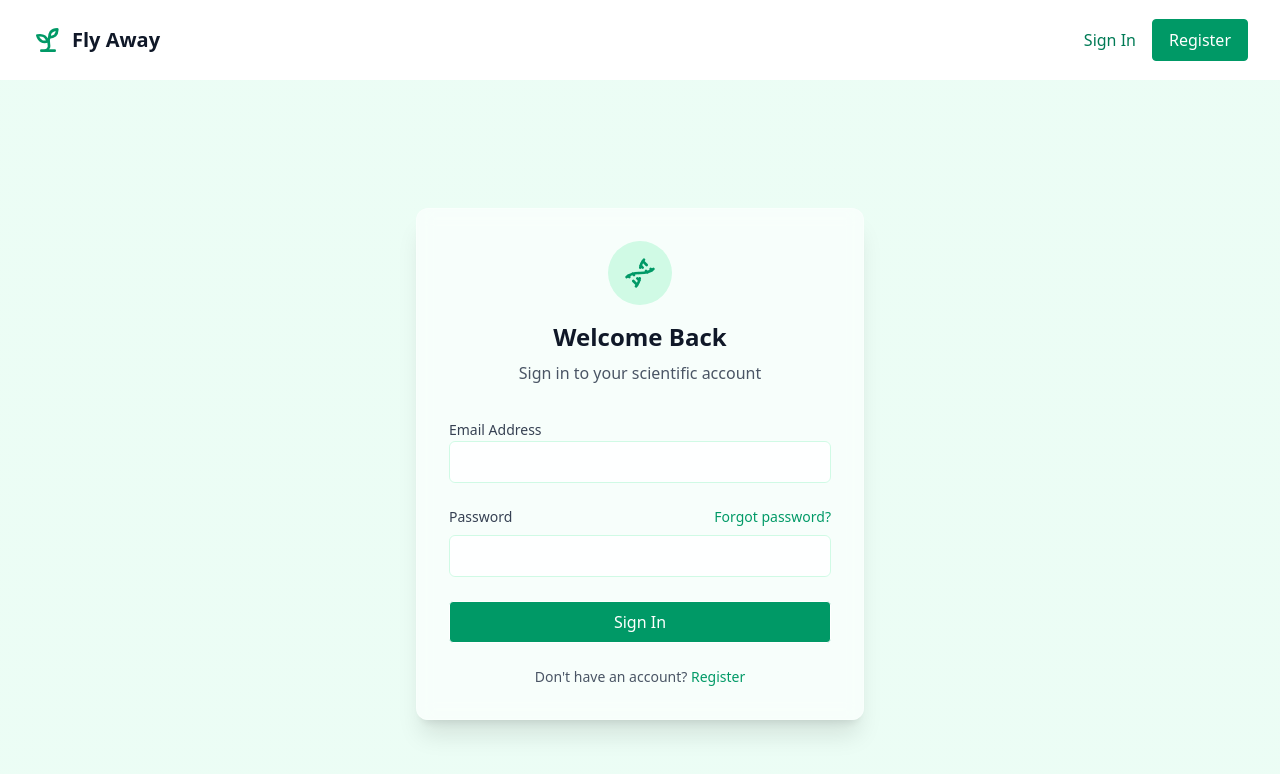
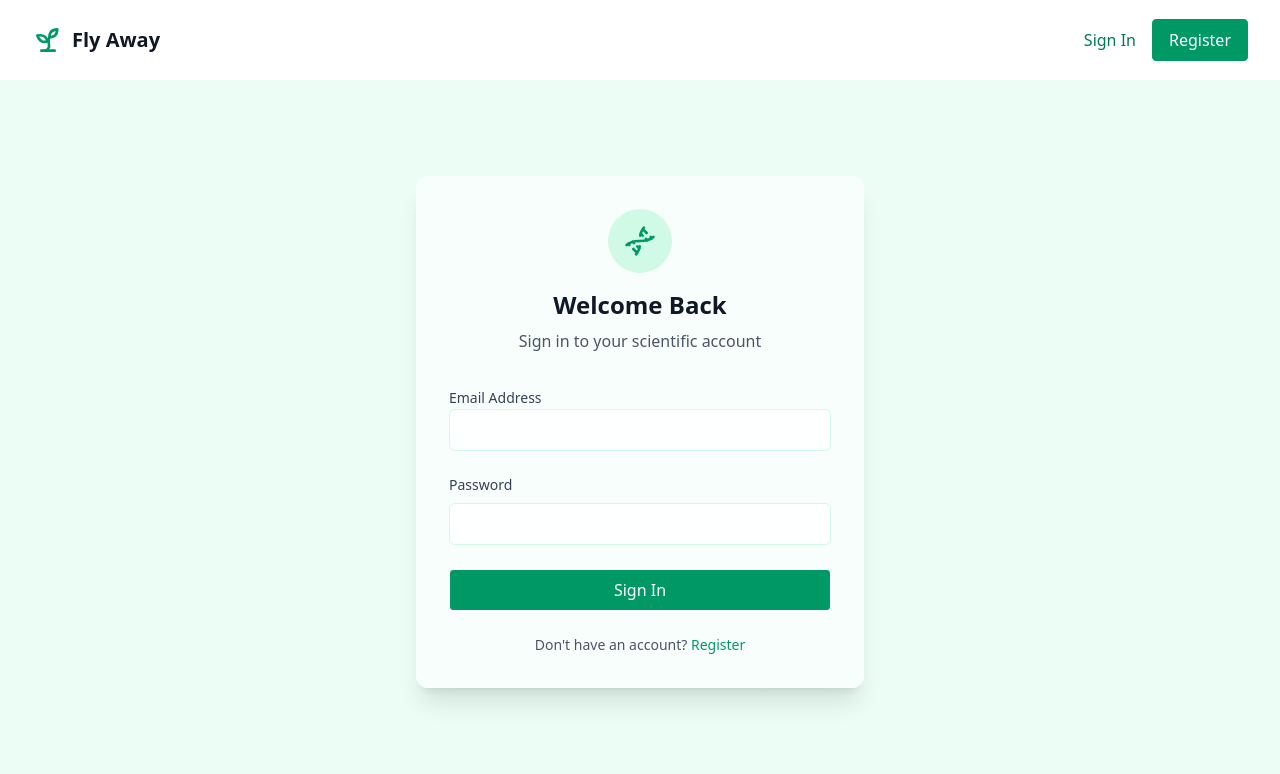
Before and after one commit to Alexander1022/social-flutter, a React (Vite) app in the folder Client/: page /login in a window 1280 px wide. Shown: the top 774 px of the page. Built offline with nearby package versions, Linux system fonts and the light colour scheme.

Commit message:
Small UI updates
Small UI updates

```diff
--- a/Client/src/pages/Home.tsx
+++ b/Client/src/pages/Home.tsx
@@ -19,7 +19,7 @@ export default function Home() {
           <div className="flex flex-col md:flex-row items-center gap-12">
             <div className="flex-1 space-y-6">
               <div className="inline-block px-3 py-1 rounded-full bg-emerald-100 text-emerald-800 font-medium text-sm">
-                Discover Species
+                Discover the nature
               </div>
               <h1 className="text-4xl md:text-6xl font-bold text-gray-900 leading-tight">
                 Explore the world of{" "}
--- a/Client/src/pages/Login.tsx
+++ b/Client/src/pages/Login.tsx
@@ -2,6 +2,7 @@ import type React from "react";
 import { useState } from "react";
 import { Dna } from "lucide-react";
 import Button from "../components/Button";
+import { Link } from "react-router";
 
 export default function Login() {
   const [formData, setFormData] = useState({
@@ -22,7 +23,7 @@ export default function Login() {
   };
 
   return (
-    <div className="min-h-screen bg-gradient-to-b from-emerald-50 to-emerald-50 pt-32 pb-20 px-4">
+    <div className="min-h-screen bg-gradient-to-b from-emerald-50 to-emerald-50 pt-24 pb-20 px-4">
       <div className="max-w-md mx-auto backdrop-blur-sm bg-white/60 border border-white/20 rounded-xl p-8 shadow-xl">
         <div className="text-center mb-8">
           <div className="inline-flex items-center justify-center w-16 h-16 bg-emerald-100 rounded-full mb-4">
@@ -60,12 +61,6 @@ export default function Login() {
               <label className="text-sm font-medium text-gray-700" htmlFor="password">
                 Password
               </label>
-              <a
-                href="#"
-                className="text-sm text-emerald-600 hover:text-emerald-700 transition-colors"
-              >
-                Forgot password?
-              </a>
             </div>
             <input
               id="password"
@@ -90,12 +85,12 @@ export default function Login() {
         <div className="mt-6 text-center text-sm">
           <p className="text-gray-600">
             Don't have an account?{" "}
-            <a
-              href="/register"
+            <Link
+              to="/register"
               className="text-emerald-600 hover:text-emerald-700 font-medium transition-colors"
             >
               Register
-            </a>
+            </Link>
           </p>
         </div>
       </div>
--- a/Client/src/pages/Register.tsx
+++ b/Client/src/pages/Register.tsx
@@ -2,6 +2,7 @@ import type React from "react";
 import { useState } from "react";
 import { Microscope } from "lucide-react";
 import Button from "../components/Button";
+import { Link } from "react-router";
 
 export default function Register() {
   const [formData, setFormData] = useState({
@@ -28,7 +29,7 @@ export default function Register() {
   };
 
   return (
-    <div className="min-h-screen bg-gradient-to-b from-emerald-50 to-blue-50 pt-32 pb-20 px-4">
+    <div className="min-h-screen bg-gradient-to-b from-emerald-50 to-blue-50 pt-24 pb-20 px-4">
       <div className="max-w-md mx-auto backdrop-blur-sm bg-white/60 border border-white/20 rounded-xl p-8 shadow-xl">
         <div className="text-center mb-8">
           <div className="inline-flex items-center justify-center w-16 h-16 bg-emerald-100 rounded-full mb-4">
@@ -123,12 +124,12 @@ export default function Register() {
         <div className="mt-6 text-center text-sm">
           <p className="text-gray-600">
             Already have an account?{" "}
-            <a
-              href="/login"
+            <Link
+              to="/login"
               className="text-emerald-600 hover:text-emerald-700 font-medium"
             >
               Sign in
-            </a>
+            </Link>
           </p>
         </div>
       </div>
```
